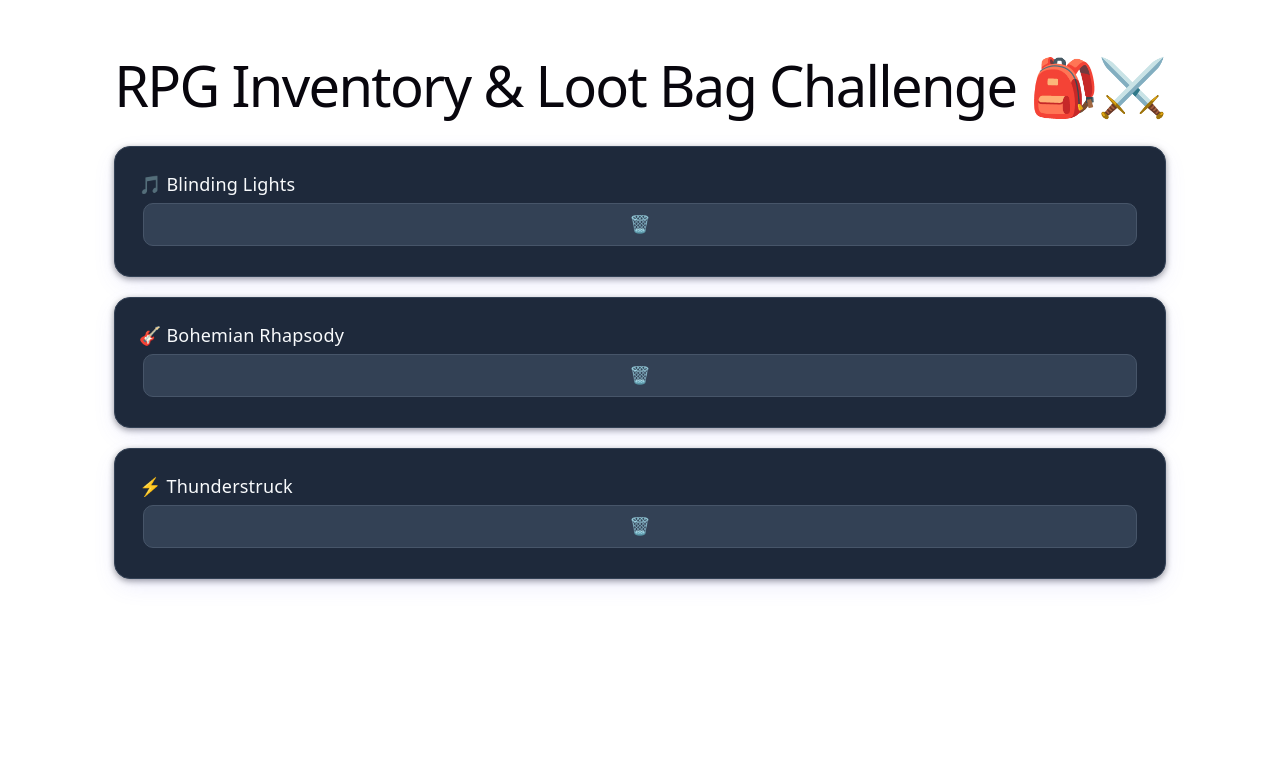
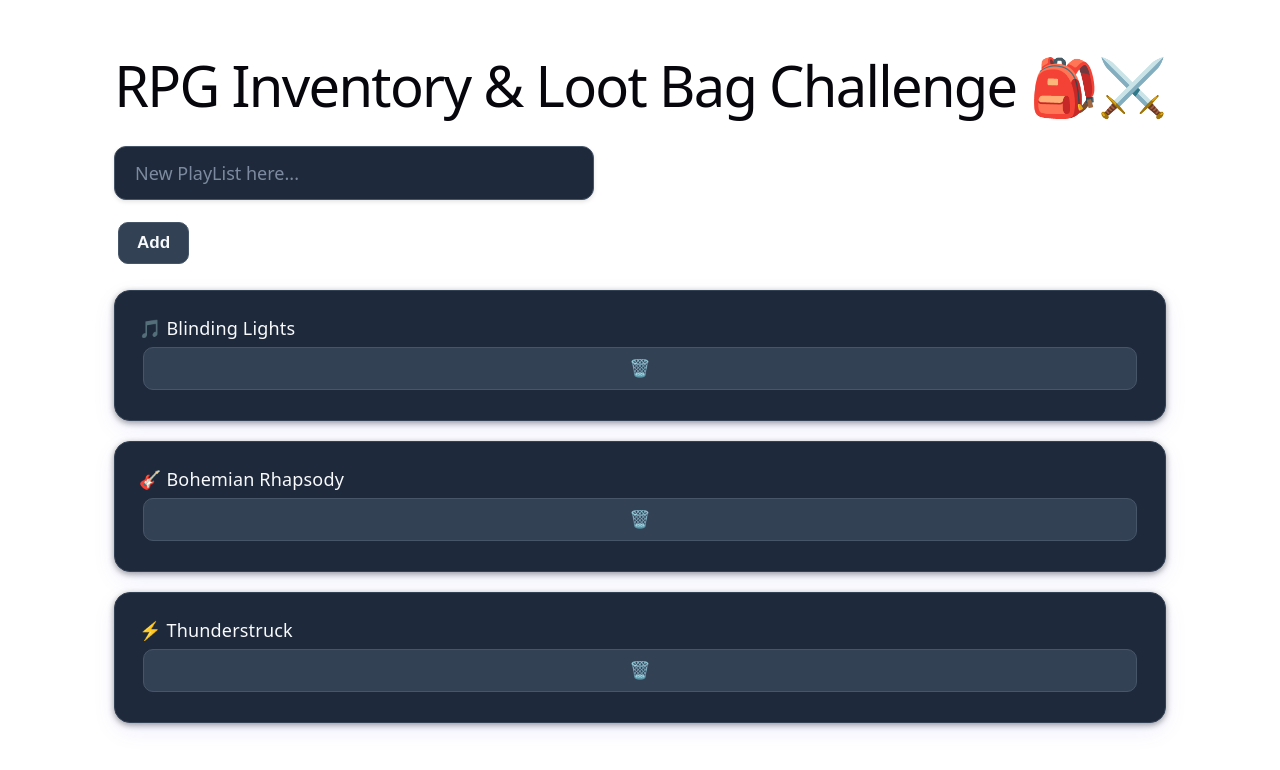
Before and after one commit to Samket1/React-, a React (Vite) app in the folder first-react-app/: page / in a window 1280 px wide. Shown: the top 770 px of the page. Built offline with nearby package versions, Linux system fonts and the light colour scheme.

Commit message:
98% confident

```diff
--- a/first-react-app/src/ArrayMasterChallenge.jsx
+++ b/first-react-app/src/ArrayMasterChallenge.jsx
@@ -3,10 +3,15 @@
 
 function ArrayMasterChallenge() {
   const [playlist, setPlayList] = useState(["🎵 Blinding Lights", "🎸 Bohemian Rhapsody", "⚡ Thunderstruck"])
-  const [newPlaylist, setNewPlayList] = ("")
+  const [newPlaylist, setNewPlayList] = useState("")
   return (
     <div className="container">
       <h1 className="header">RPG Inventory & Loot Bag Challenge 🎒⚔️</h1>
+      <input type="text" placeholder='New PlayList here...' value={newPlaylist} onChange={(e) => setNewPlayList(e.target.value)} />
+      <button onClick={() => {
+        setPlayList([...playlist, newPlaylist])
+        setNewPlayList('')
+      }}>Add</button>
       {playlist.map(
         (play, index) => (
           <div className='card' key={index}>
```
